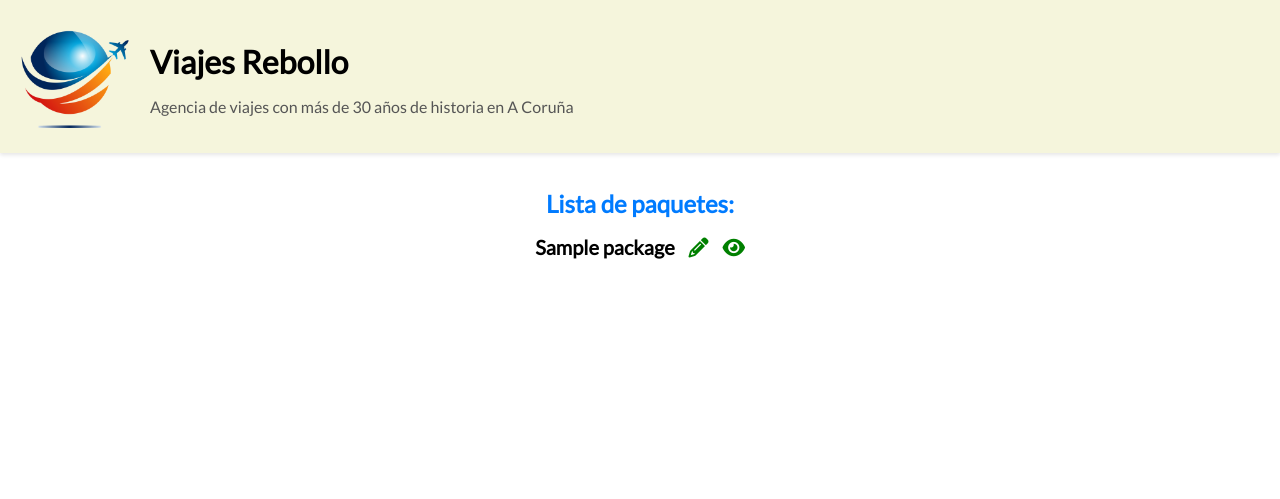
After one commit to ikergcalvino/Viajes-Rebollo, a Django app: page /list_packages in a window 1280 px wide. The commit adds this page. Shown: the top 499 px of the page. Run offline with Django 4.2, Linux system fonts and the light colour scheme; tables that the repository leaves empty hold one stand-in row (values such as "Sample post"); some libraries are stand-ins or nearby versions.

Commit message:
Add styles for #nombre element and #nombre i element Update URL for list_packages Add list_packages view Add list.html template for packages

```diff
--- a/viajesrebollo/viajes/static/styles.css
+++ b/viajesrebollo/viajes/static/styles.css
@@ -316,3 +316,13 @@ textarea {
 .dropdown-check-list.visible ul.items {
     display: block;
 }
+
+#nombre {
+    color: black;
+    font-size: 20px;
+}
+
+#nombre i {
+    margin-left: 10px;
+    color: green;
+}
--- a/viajesrebollo/viajes/templates/index.html
+++ b/viajesrebollo/viajes/templates/index.html
@@ -23,7 +23,7 @@
         <img src="{% static 'lista.svg' %}">
         <h3>Listar planes</h3>
     </a>
-    <a href="{% url 'list_packets' %}">
+    <a href="{% url 'list_packages' %}">
         <img src="{% static 'lista.svg' %}">
         <h3>Listar paquetes</h3>
     </a>
--- /dev/null
+++ b/viajesrebollo/viajes/templates/packages/list.html
@@ -0,0 +1,31 @@
+{% extends 'base.html' %}
+
+{% load static %}
+
+{% block main_content %}
+
+<head>
+    <script src="https://kit.fontawesome.com/ffe9fc53ba.js" crossorigin="anonymous"></script>
+</head>
+
+<h2>Lista de paquetes: </h2>
+
+<div>
+    {% for package in packages %}
+        <article class="package-container">
+            <h2 id="nombre">
+                {{ package.name }}
+                <a href="{% url 'edit_package' package_id=package.id %}">
+                    <i class="fas fa-pencil-alt"></i>
+                </a>
+                <a href="{% url 'see_package' %}">
+                    <i class="fas fa-eye"></i>
+                </a>
+            </h2>
+        </article>
+    {% empty %}
+        <p class="no-trip-plans">No hay paquetes disponibles.</p>
+    {% endfor %}
+</div>
+
+{% endblock %}
--- a/viajesrebollo/viajes/urls.py
+++ b/viajesrebollo/viajes/urls.py
@@ -3,7 +3,7 @@ from django.conf import settings
 from django.urls import path
 from .views.views import index
 from .views.activities import manage_activity, activity_details
-from .views.packages import manage_package, package_details
+from .views.packages import manage_package, package_details, list_packages
 from .views.trip_plans import manage_trip_plan, trip_plan_details, list_trip_plans
 
 
@@ -21,6 +21,8 @@ urlpatterns = [
          manage_package, name="edit_package"),
     path("package/<int:package_id>/",
          package_details, name="package_details"),
+     path("list_packages", list_packages, name="list_packages"),
+
 
     path("trip-plan/", manage_trip_plan, name="create_trip_plan"),
     path("trip-plan/<int:trip_plan_id>/edit/",
--- a/viajesrebollo/viajes/views/packages.py
+++ b/viajesrebollo/viajes/views/packages.py
@@ -23,3 +23,9 @@ def package_details(request, package_id):
     package = get_object_or_404(Package, pk=package_id)
     activities = package.activities.all()
     return render(request, 'packages/details.html', {'package': package, 'activities': activities})
+
+
+
+def list_packages(request):
+    packages = Package.objects.all()
+    return render(request, 'packages/list.html', {'packages': packages})
```
Also changed, not shown: viajesrebollo/viajes/static/details.css (+13 -0 lines).
